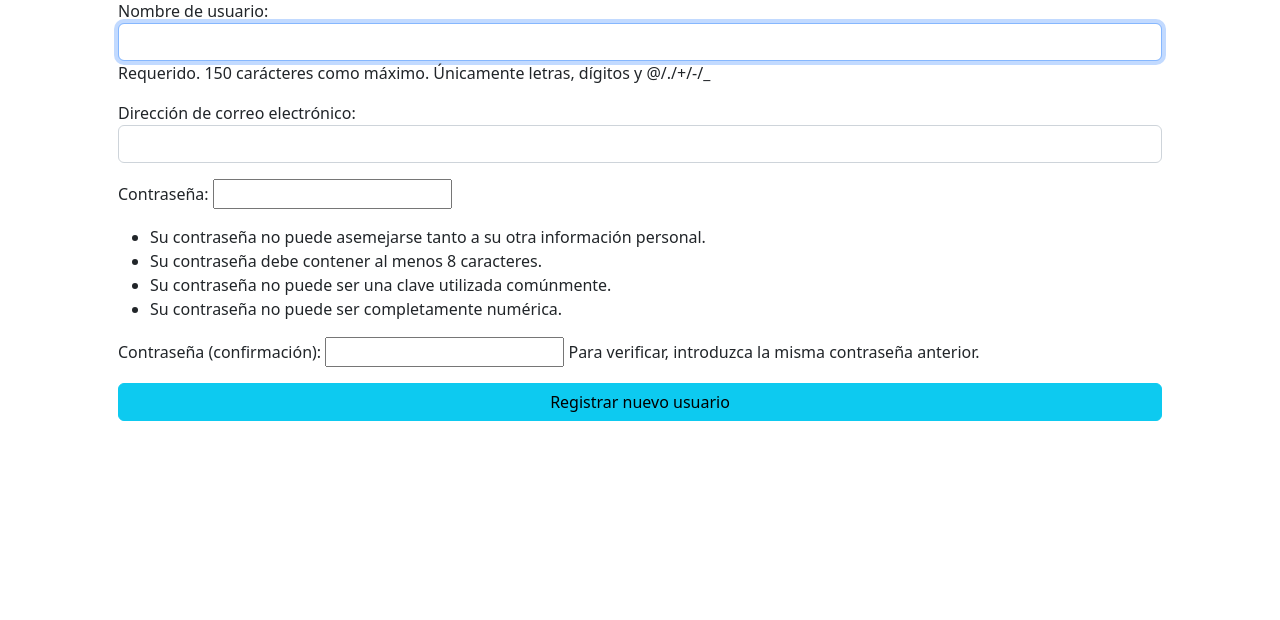
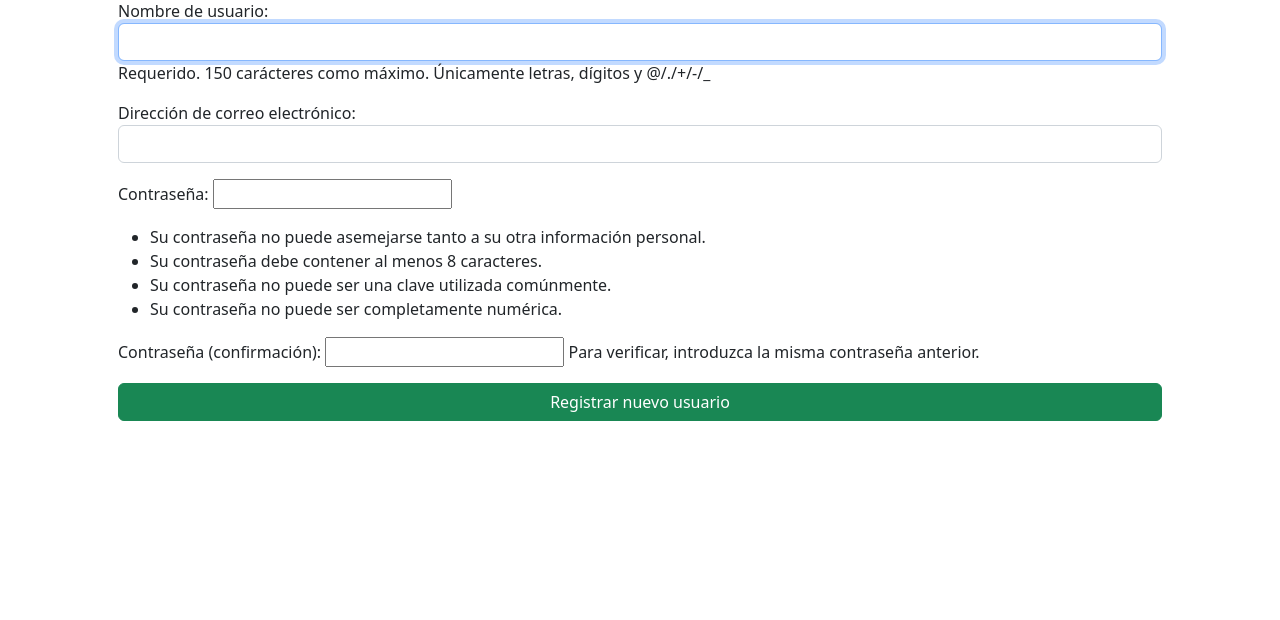
Before and after one commit to villatuelino/Coderhouse_40445, a Django app: page /register/ in a window 1280 px wide. Shown: the part 105-725 px from the top of the page. Run offline with Django 4.2, Linux system fonts and the light colour scheme; the visitor is signed in with stand-in values (Sample User, id 1); some libraries are stand-ins or nearby versions.

Commit message:
update style

```diff
--- a/project/apps/home/templates/home/index.html
+++ b/project/apps/home/templates/home/index.html
@@ -16,7 +16,7 @@
         <div class="col-lg-5">
             <h1 class="font-weight-light">La Caja de Pandora</h1>
             <p>La Caja de Pandora es un lugar mágico donde tus sueños se hacen realidad. Nuestro catálogo está lleno de tesoros y maravillas esperando a ser descubiertos por nuestros clientes más aventureros.</p>
-            <a class="btn btn-info" href="https://wa.me/5492619999999">Contactanos</a>
+            <a class="btn btn-info" href="https://wa.me/5492619999999">WhatsApp</a>
         </div>
     </div>
 
--- a/project/apps/home/templates/home/login.html
+++ b/project/apps/home/templates/home/login.html
@@ -6,8 +6,8 @@
     <form method="post">
         {% csrf_token %}
         {{ form.as_p }}
-        <div class="d-grid gap-1">
-            <button type="submit" class="btn btn-primary">Iniciar sesión</button>
+        <div class="d-grid gap-3">
+            <button type="submit" class="btn btn-success">Iniciar sesión</button>
         </div>
     </form>
 
--- a/project/apps/home/templates/home/register.html
+++ b/project/apps/home/templates/home/register.html
@@ -6,8 +6,8 @@
     <form method="post">
         {% csrf_token %}
         {{ form.as_p }}
-        <div class="d-grid gap-1">
-            <button type="submit" class="btn btn-info ">Registrar nuevo usuario</button>
+        <div class="d-grid gap-3">
+            <button type="submit" class="btn btn-success">Registrar nuevo usuario</button>
         </div>
     </form>
 {% endblock content %}
--- a/project/apps/producto/forms.py
+++ b/project/apps/producto/forms.py
@@ -7,3 +7,8 @@ class ProductoCategoriaForm(forms.ModelForm):
     class Meta:
         model = models.ProductoCategoria
         fields = "__all__"
+
+        widgets = {
+            "nombre": forms.TextInput(attrs={"class": "form-control"}),
+            "descripcion": forms.TextInput(attrs={"class": "form-control"}),
+        }
--- a/project/apps/producto/templates/producto/productocategoria_confirm_delete.html
+++ b/project/apps/producto/templates/producto/productocategoria_confirm_delete.html
@@ -9,9 +9,11 @@
 
     <form method="post">
         {% csrf_token %}
-        <button type="submit" class="btn btn-danger">Confirmar</button>
+        <div class="d-grid gap-3">
+            <button type="submit" class="btn btn-danger">Confirmar</button>
+            {% include 'producto/index_back.html' %}
+        </div>
     </form>
 
-    {% include 'producto/index_back.html' %}
 
 {% endblock content_producto %}
--- a/project/apps/producto/templates/producto/productocategoria_detail.html
+++ b/project/apps/producto/templates/producto/productocategoria_detail.html
@@ -11,8 +11,8 @@
             <p><strong>Detalle:</strong> {{ object.descripcion }}</p>
         </li>
     </ul>
-
-    {% include 'producto/index_back.html' %}
-
+    <div class="d-grid gap-3">
+        {% include 'producto/index_back.html' %}
+    </div>
 
 {% endblock content_producto %}
--- a/project/apps/producto/templates/producto/productocategoria_form.html
+++ b/project/apps/producto/templates/producto/productocategoria_form.html
@@ -7,9 +7,11 @@
     <form method="post">
         {% csrf_token %}
         {{ form.as_p }}
-        <button type="submi" class="btn btn-success">Guardar</button>
+        <div class="d-grid gap-3">
+            <button type="submi" class="btn btn-success">Guardar</button>
+            {% include 'producto/index_back.html' %}
+        </div>
     </form>
 
-    {% include 'producto/index_back.html' %}
 
 {% endblock content_producto %}
--- a/project/apps/producto/templates/producto/productocategoria_list.html
+++ b/project/apps/producto/templates/producto/productocategoria_list.html
@@ -27,7 +27,8 @@
     {% else %}
         <p class="fs-4 fst-italic">No hay registros ingresados</p>
     {% endif %}
-
-    {% include 'producto/index_back.html' %}
+    <div class="d-grid gap-3">
+        {% include 'producto/index_back.html' %}
+    </div>
 
 {% endblock content_producto %}
--- a/project/apps/producto/urls.py
+++ b/project/apps/producto/urls.py
@@ -4,22 +4,11 @@ from django.views.generic import TemplateView
 
 from . import views
 
-# *********** URLS basadas en funciones
 urlpatterns = [
-    # path("", views.index, name="index"),
-    # path("productocategoria/list/", views.producto_categoria_list, name="productocategoria_list"),
-    #     path("productocategoria/create/", views.producto_categoria_create, name="productocategoria_create"),
-    #     path("productocategoria/delete/<int:pk>", views.producto_categoria_delete, name="productocategoria_delete"),
-    #     path("productocategoria/update/<int:pk>", views.producto_categoria_update, name="productocategoria_update"),
-    #     path("productocategoria/detail/<int:pk>", views.producto_categoria_detail, name="productocategoria_detail"),
-]
-
-# *********** URLS basadas en clases
-urlpatterns += [
     path("", TemplateView.as_view(template_name="producto/index.html"), name="index"),
+    path("productocategoria/detail/<int:pk>", views.ProductoCategoriaDetail.as_view(), name="productocategoria_detail"),
     path("productocategoria/list/", views.ProductoCategoriaList.as_view(), name="productocategoria_list"),
     path("productocategoria/create/", staff_member_required(views.ProductoCategoriaCreate.as_view()), name="productocategoria_create"),
     path("productocategoria/delete/<int:pk>", staff_member_required(views.ProductoCategoriaDelete.as_view()), name="productocategoria_delete"),
     path("productocategoria/update/<int:pk>", staff_member_required(views.ProductoCategoriaUpdate.as_view()), name="productocategoria_update"),
-    path("productocategoria/detail/<int:pk>", views.ProductoCategoriaDetail.as_view(), name="productocategoria_detail"),
 ]
```
Also changed, not shown: project/apps/producto/views.py (+8 -120 lines).
